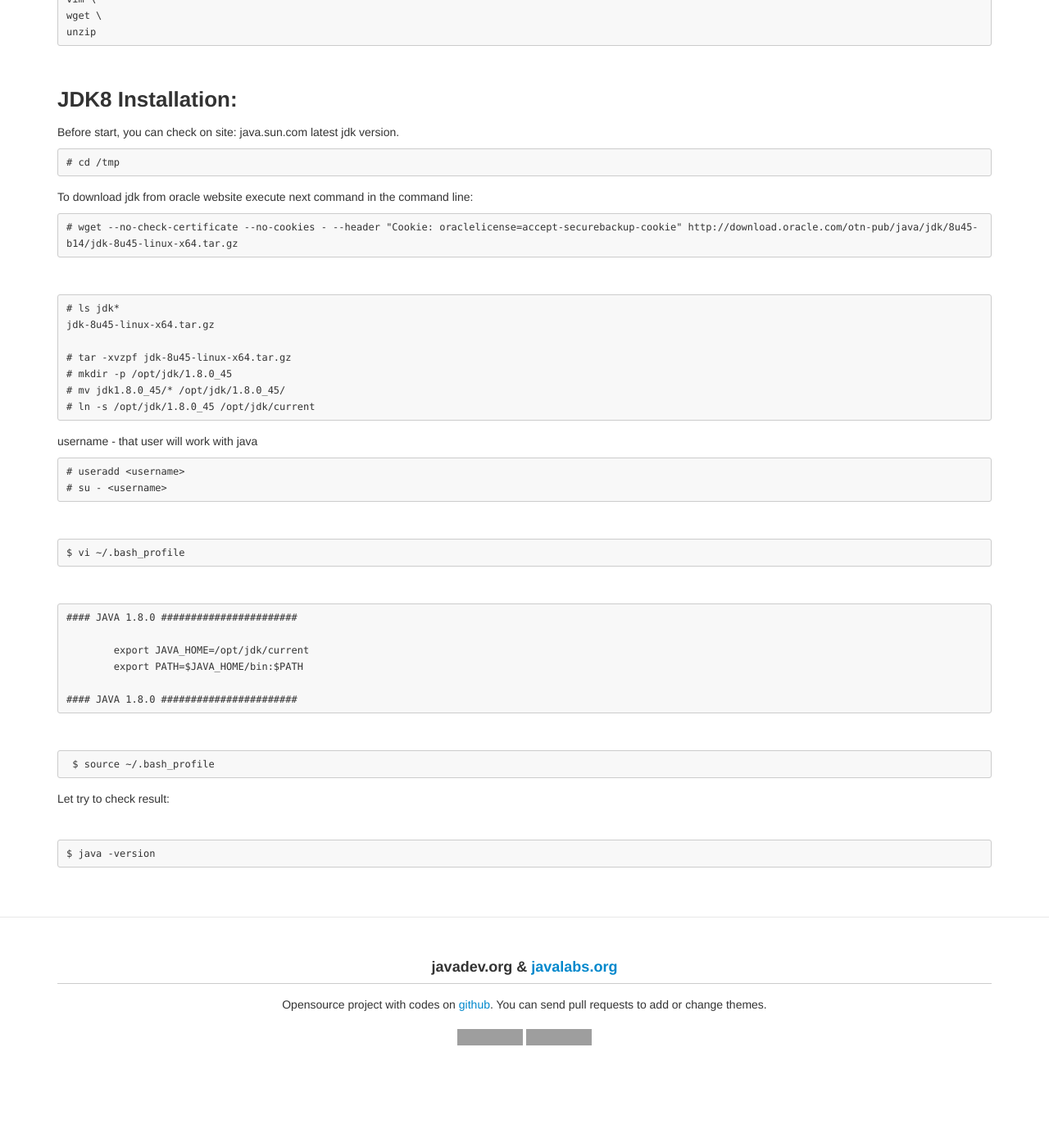
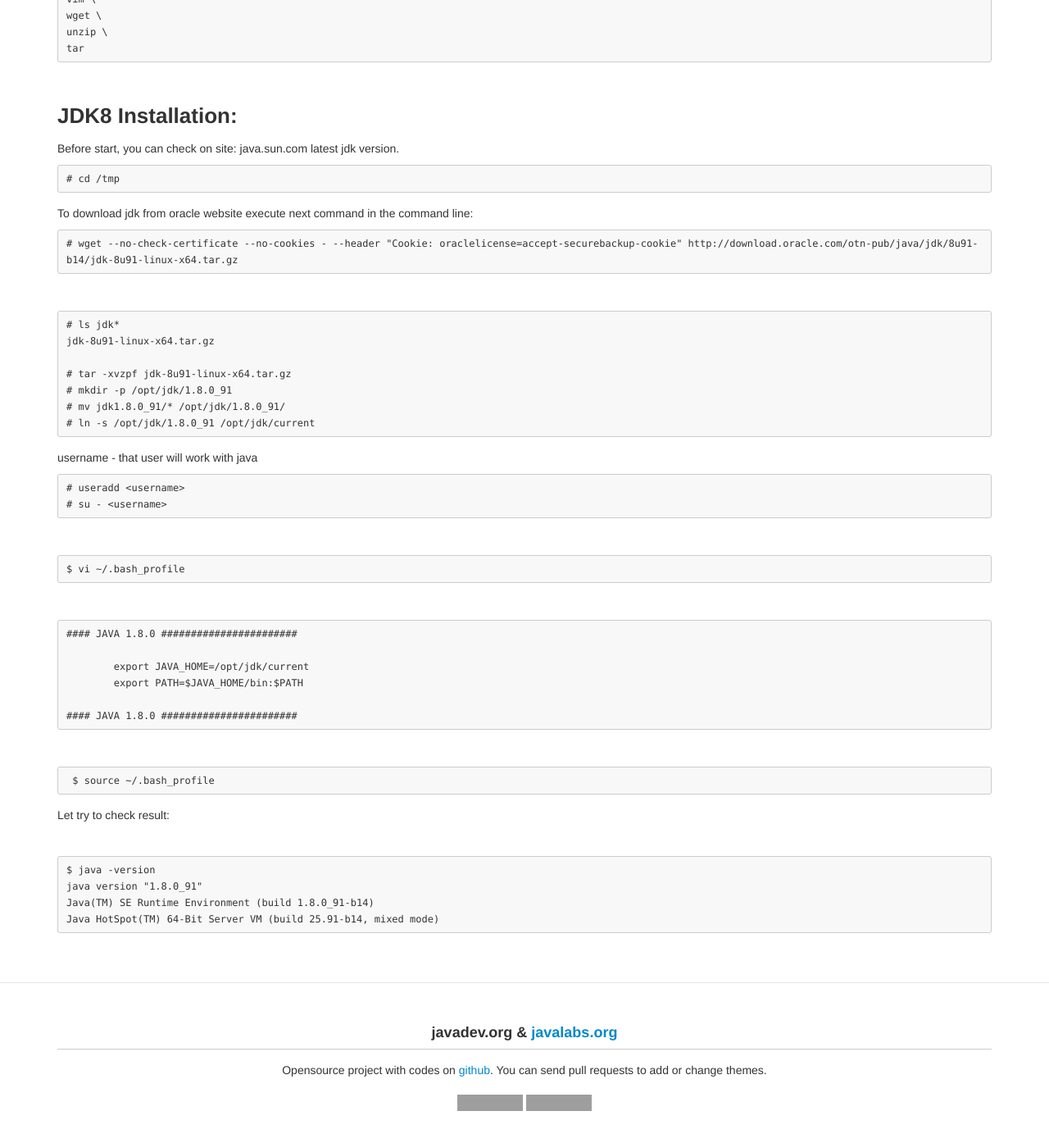
Before and after one commit to webmakaka/javadev.org, a Jekyll site: the page built from website/01-docs/01-install/01-jdk/8/02-linux/02-centos/6/x64/index.md, in a window 1280 px wide and 1400 px high, scrolled down 262 px. Shown: the top 1394 px of the window at 82% size. Built offline with Jekyll 4.4.1, drawn with Linux system fonts in a browser that asks for light colours; comment, search, counter and statistics services are not loaded; before the commit the page ends 1582 px from its top, so only the background shows below that; some of the changed text lies outside the part shown; grey boxes are pictures that could not be loaded.

Commit message:
jdk installation upd

```diff
--- a/website/01-docs/01-install/01-jdk/8/02-linux/02-centos/6/x64/index.md
+++ b/website/01-docs/01-install/01-jdk/8/02-linux/02-centos/6/x64/index.md
@@ -10,7 +10,8 @@ permalink: /install/jdk/8/linux/centos/6/x64/
 	# yum install -y \
 	vim \
 	wget \
-	unzip
+	unzip \
+    tar
 
 
 <br/>
@@ -23,18 +24,18 @@ Before start, you can check on site: java.sun.com latest jdk version.
 
 To download jdk from oracle website execute next command in the command line:
 
-    # wget --no-check-certificate --no-cookies - --header "Cookie: oraclelicense=accept-securebackup-cookie" http://download.oracle.com/otn-pub/java/jdk/8u45-b14/jdk-8u45-linux-x64.tar.gz
+    # wget --no-check-certificate --no-cookies - --header "Cookie: oraclelicense=accept-securebackup-cookie" http://download.oracle.com/otn-pub/java/jdk/8u91-b14/jdk-8u91-linux-x64.tar.gz
 
 
 <br/>
 
     # ls jdk*
-	jdk-8u45-linux-x64.tar.gz
+	jdk-8u91-linux-x64.tar.gz
 
-    # tar -xvzpf jdk-8u45-linux-x64.tar.gz
-    # mkdir -p /opt/jdk/1.8.0_45
-    # mv jdk1.8.0_45/* /opt/jdk/1.8.0_45/
-    # ln -s /opt/jdk/1.8.0_45 /opt/jdk/current
+    # tar -xvzpf jdk-8u91-linux-x64.tar.gz
+    # mkdir -p /opt/jdk/1.8.0_91
+    # mv jdk1.8.0_91/* /opt/jdk/1.8.0_91/
+    # ln -s /opt/jdk/1.8.0_91 /opt/jdk/current
 
 username - that user will work with java
 
@@ -65,4 +66,7 @@ Let try to check result:
 
 <br/>
 
-	$ java -version
+    $ java -version
+    java version "1.8.0_91"
+    Java(TM) SE Runtime Environment (build 1.8.0_91-b14)
+    Java HotSpot(TM) 64-Bit Server VM (build 25.91-b14, mixed mode)
```
